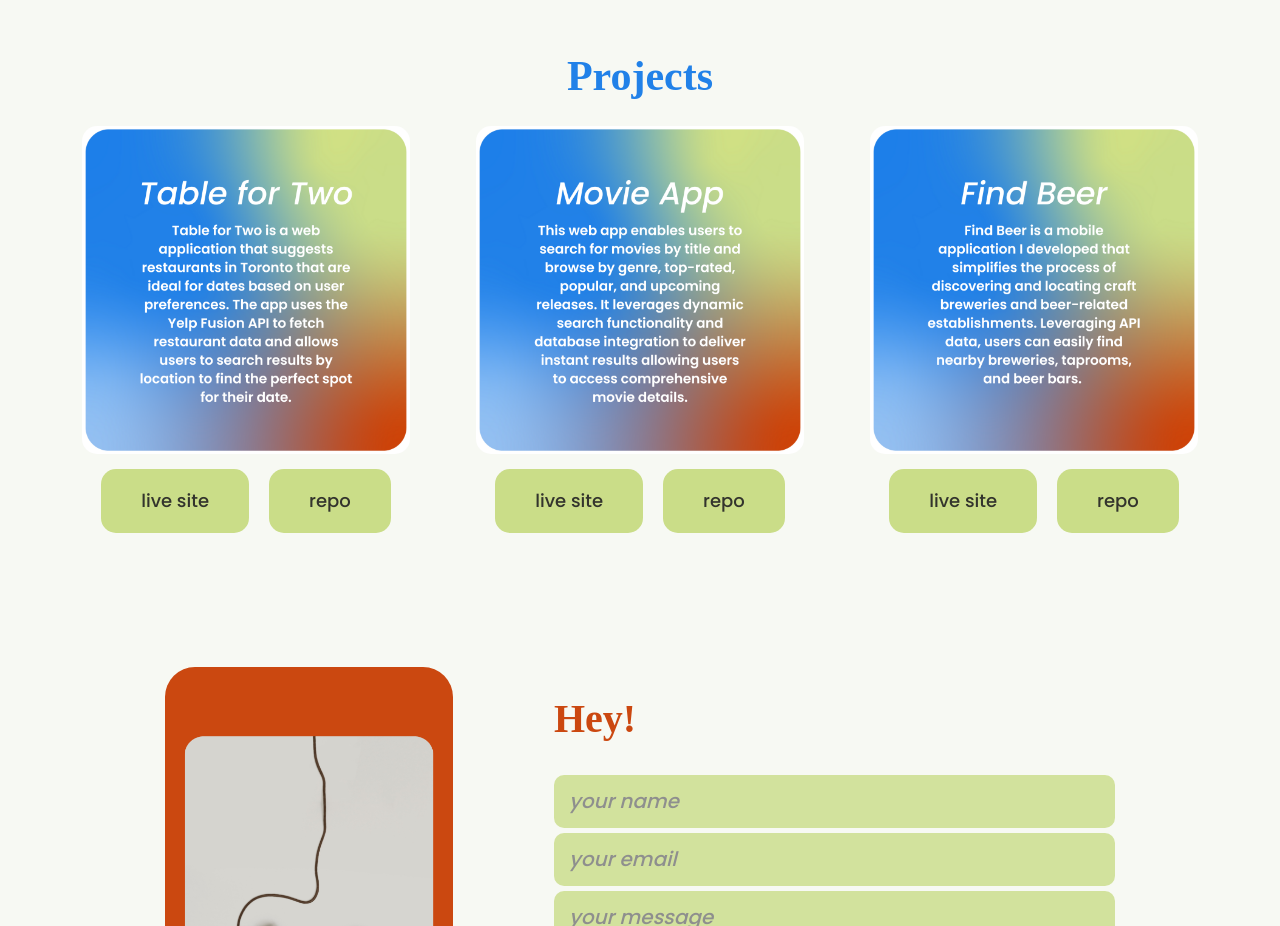
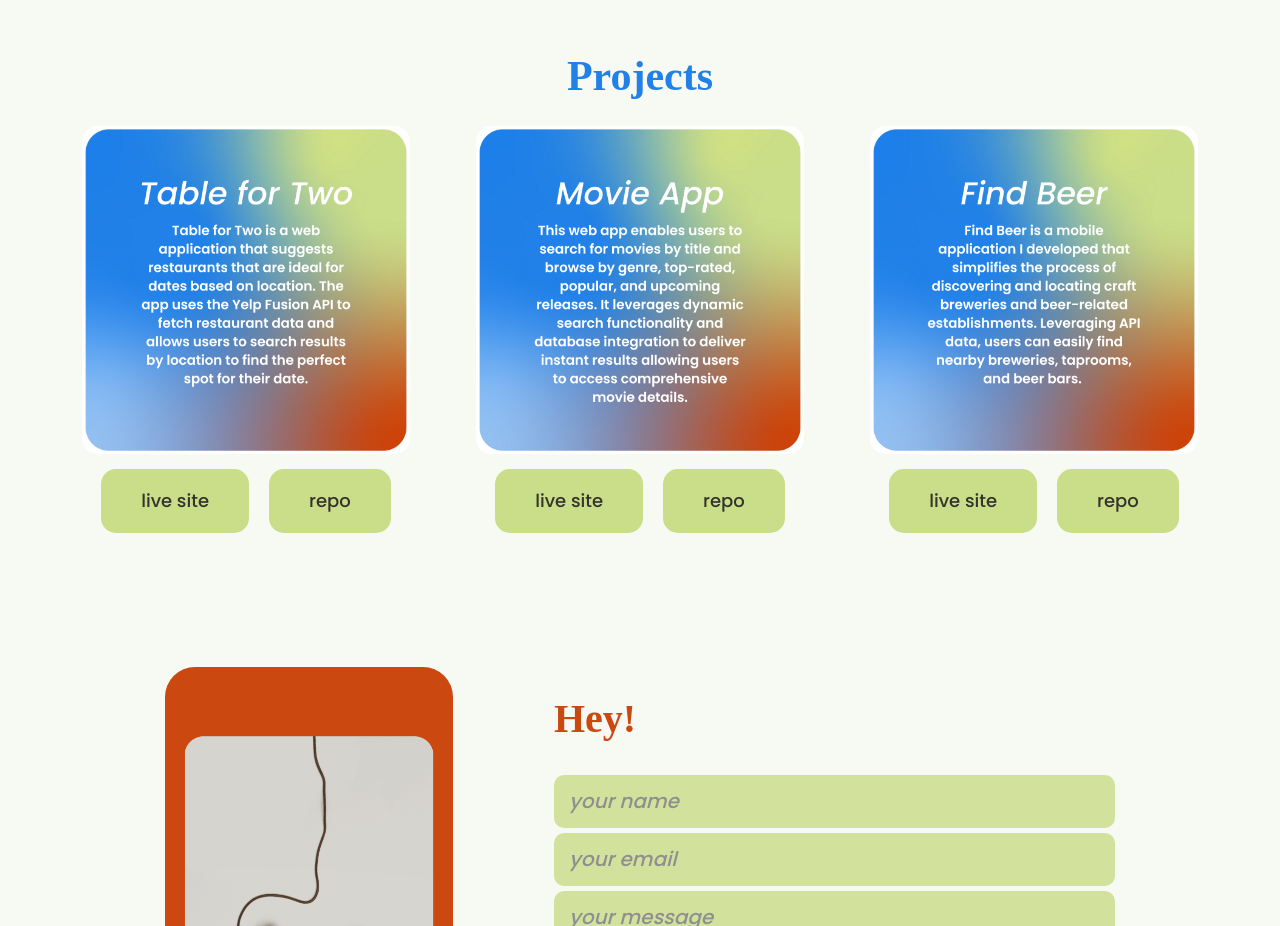
Before and after one commit to juliarwong/portfolio, a website with bundled scripts: page index.html in a window 1280 px wide. Shown: the part 2420-3346 px from the top of the page. Built offline with nearby package versions, Linux system fonts and the light colour scheme; a web font is replaced by a local one.

Commit message:
updated photo for table for two

```diff
--- a/index.html
+++ b/index.html
@@ -107,7 +107,7 @@
                 <h2>Projects</h2>
                 <ul class="projects">
                     <li class="projectOne">
-                        <img src="./assets/table-for-two.png" alt="title card for Table for Two">
+                        <img src="./assets/table-for-2.png" alt="title card for Table for Two">
                         <ul class="projectButtons">
                             <li><a href="https://julia-wong-project-3.netlify.app/" class="button">live site</a></li>
                             <li><a href="https://github.com/juliarwong/table-for-two" class="button">repo</a></li>
```
Also changed, not shown: assets/table-for-2.png (added).
